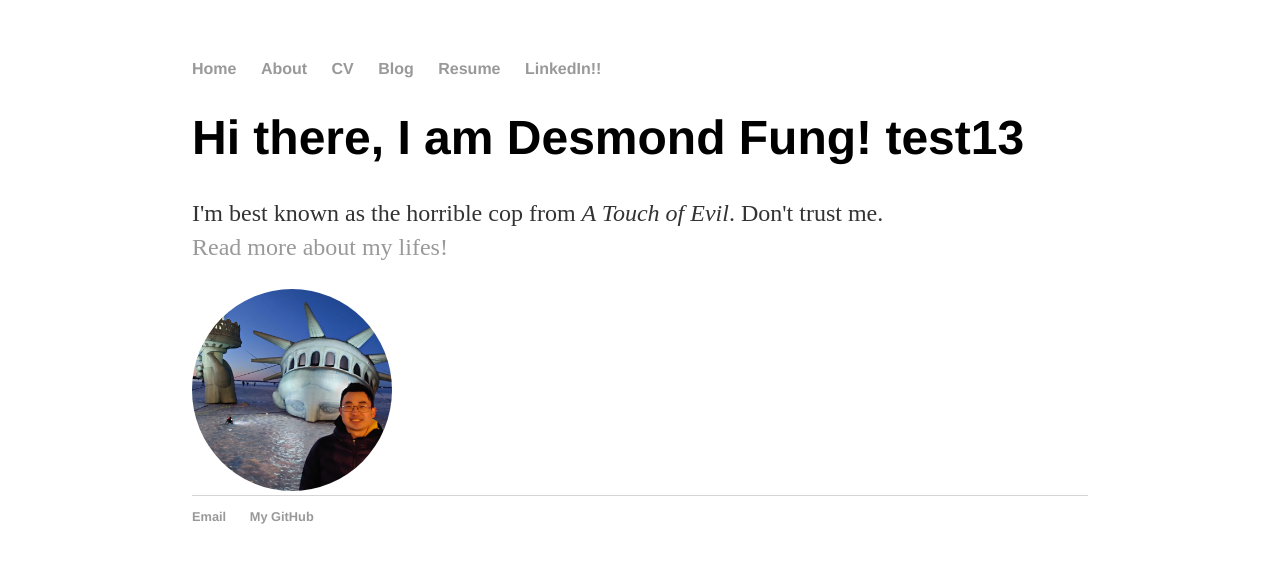
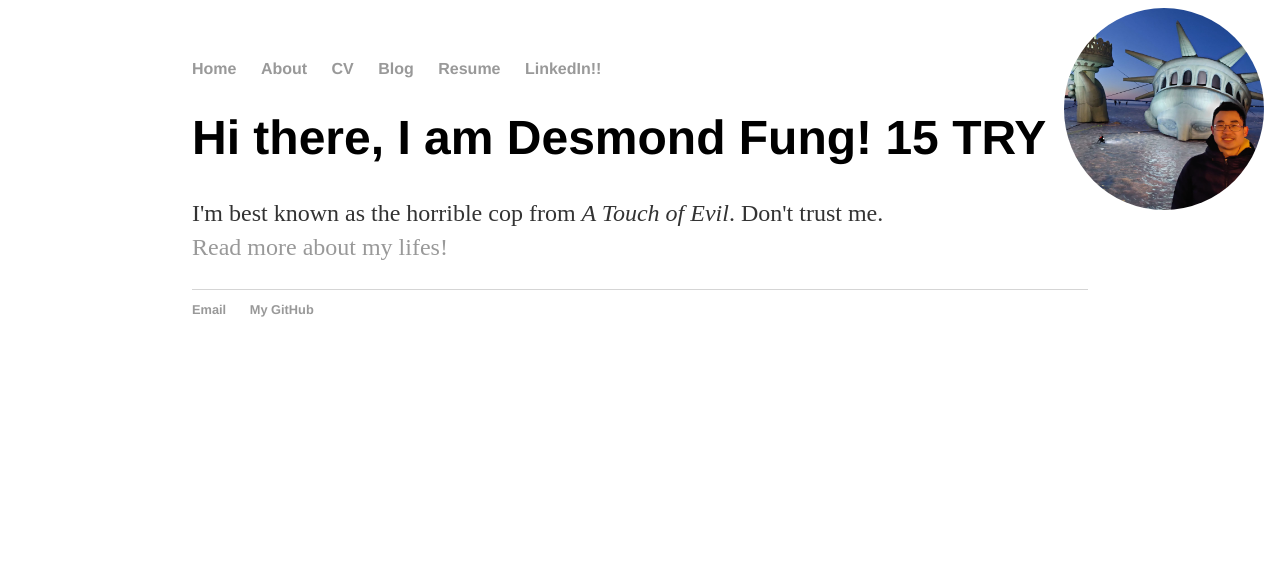
Before and after one commit to ddhangdd/ddhangdd.github.io, a Jekyll site: the page built from index.html, in a window 1280 px wide. Shown: the top 563 px of the page. Built offline with Jekyll 4.4.1, drawn with Linux system fonts in a browser that asks for light colours.

Commit message:
Update index.html

```diff
--- a/index.html
+++ b/index.html
@@ -4,11 +4,11 @@ title: Welcome
 ---
 
 		<div class="blurb">
-			<h1>Hi there, I am Desmond Fung! test13</h1>
+			<h1>Hi there, I am Desmond Fung! 15 TRY</h1>
 			<p>I'm best known as the horrible cop from <em>A Touch of Evil</em>. Don't trust me.<br>
 
 			<a href="/about">Read more about my lifes!</a></p>
-			<div class="topleft">
+			<div class="topright">
   				<img src="/images/myself.jpg" height="auto" width="200" style="border-radius:70%">
 			</div>
 
```
